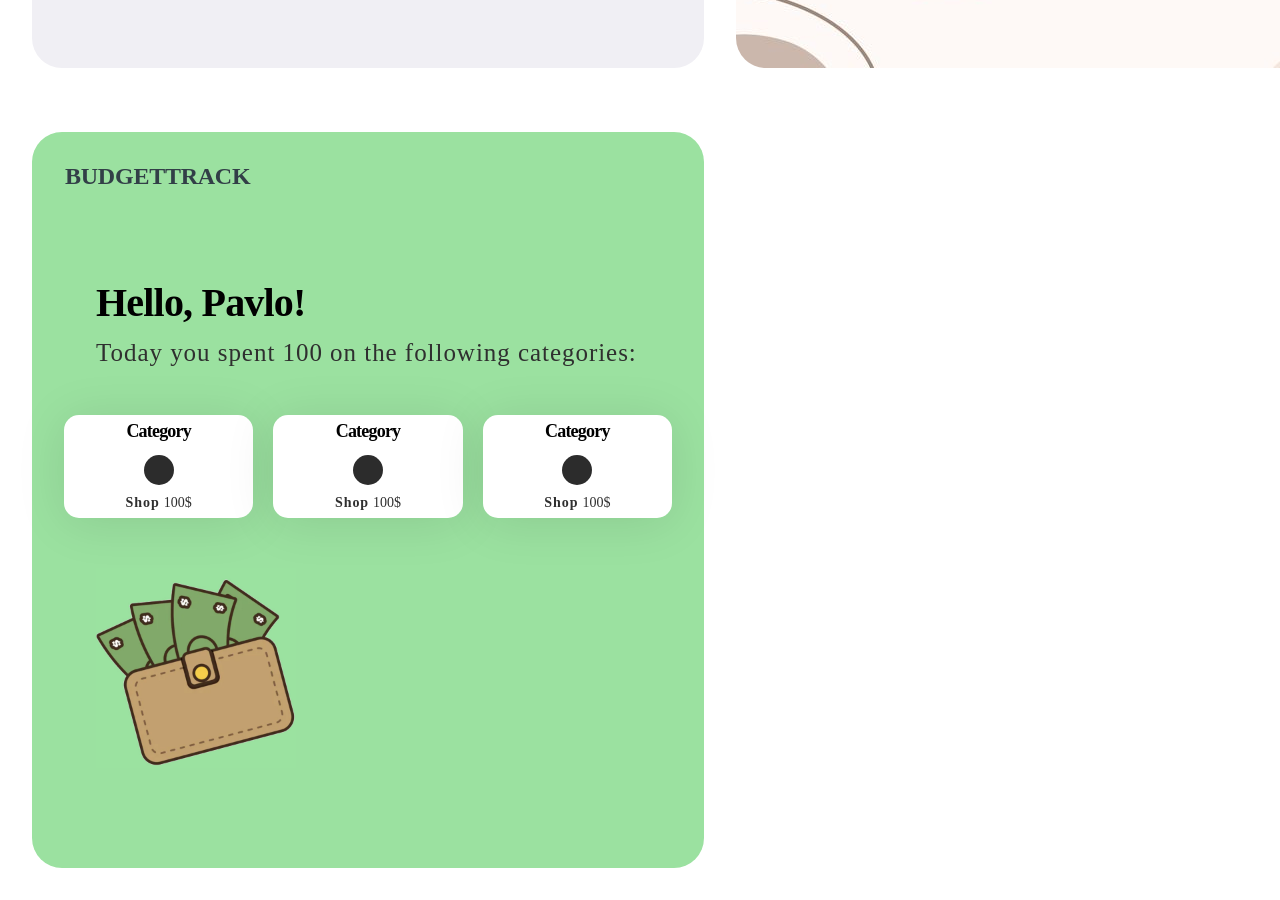
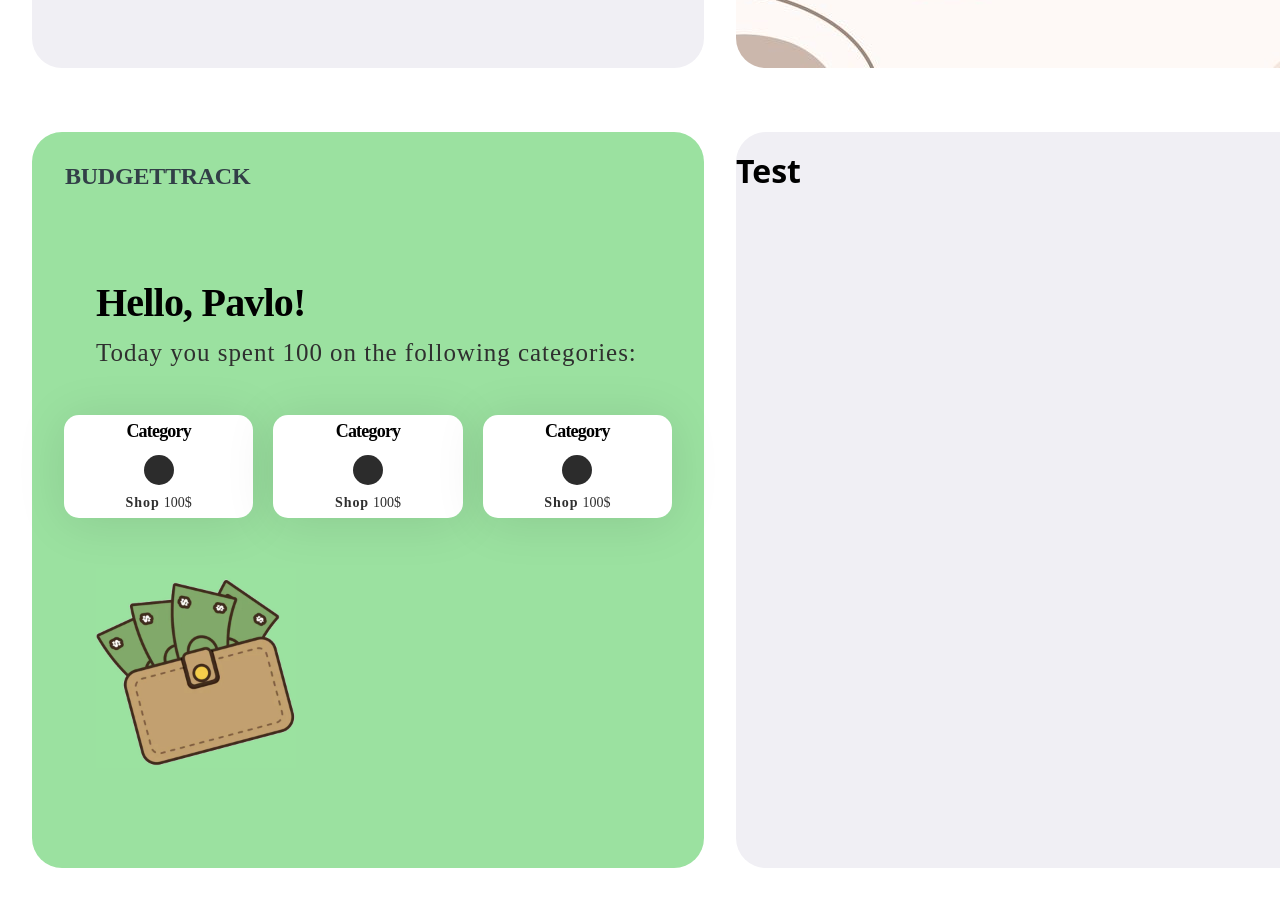
Before and after one commit to kulikp1/qualification, a React (Vite) app: page / in a window 1280 px wide. Shown: the part 700-1600 px from the top of the page. Built offline with nearby package versions, Linux system fonts and the light colour scheme.

Commit message:
add style to MonthSpendPage

```diff
--- a/src/components/MonthSpend/MonthSpend.jsx
+++ b/src/components/MonthSpend/MonthSpend.jsx
@@ -1,20 +1,13 @@
-// import css from "./MonthSpend.css";
+import css from "./MonthSpend.module.css";
 
-// const MonthsSpend = () => {
-//   return (
-//     <div className={css.mainContainer}>
-//       <div>
-//         <h1 className={css.logo}>BudgetTrack</h1>
-//       </div>
-//       <div className={css.mainSpendsContainer}>
-//         <h1 className={css.title}>Hello, Pavlo!</h1>
-//         <h2 className={css.descr}>
-//           Today you spent 100 on the following categories:
-//         </h2>
-//       </div>
-//       <div className={css.categories}></div>
-//     </div>
-//   );
-// };
+const MonthsSpend = () => {
+  return (
+    <div className={css.Container}>
+      <div>
+        <h1>Test</h1>
+      </div>
+    </div>
+  );
+};
 
-// export default MonthsSpend;
+export default MonthsSpend;
--- /dev/null
+++ b/src/components/MonthSpend/MonthSpend.module.css
@@ -0,0 +1,9 @@
+.Container {
+  width: 672px;
+  height: 736px;
+  flex-shrink: 0;
+  border-radius: 30px;
+  background: #f0eff4;
+  display: flex;
+  flex-direction: column;
+}
--- a/src/pages/TrackerPage/TrackerPage.jsx
+++ b/src/pages/TrackerPage/TrackerPage.jsx
@@ -1,12 +1,12 @@
 import DailySpend from "../../components/DailySpendPage/DailySpendPage";
-// import MonthsSpend from "../../components/MonthSpend/MonthSpend";
+import MonthsSpend from "../../components/MonthSpend/MonthSpend";
 import styles from "./TrackerPage.module.css";
 
 export default function TrackerPage() {
   return (
     <div className={styles.TrackerPage}>
       <DailySpend />
-      {/* <MonthsSpend /> */}
+      <MonthsSpend />
     </div>
   );
 }
```
Also changed, not shown: src/components/MonthSpend/MonthSpend.css (deleted).
